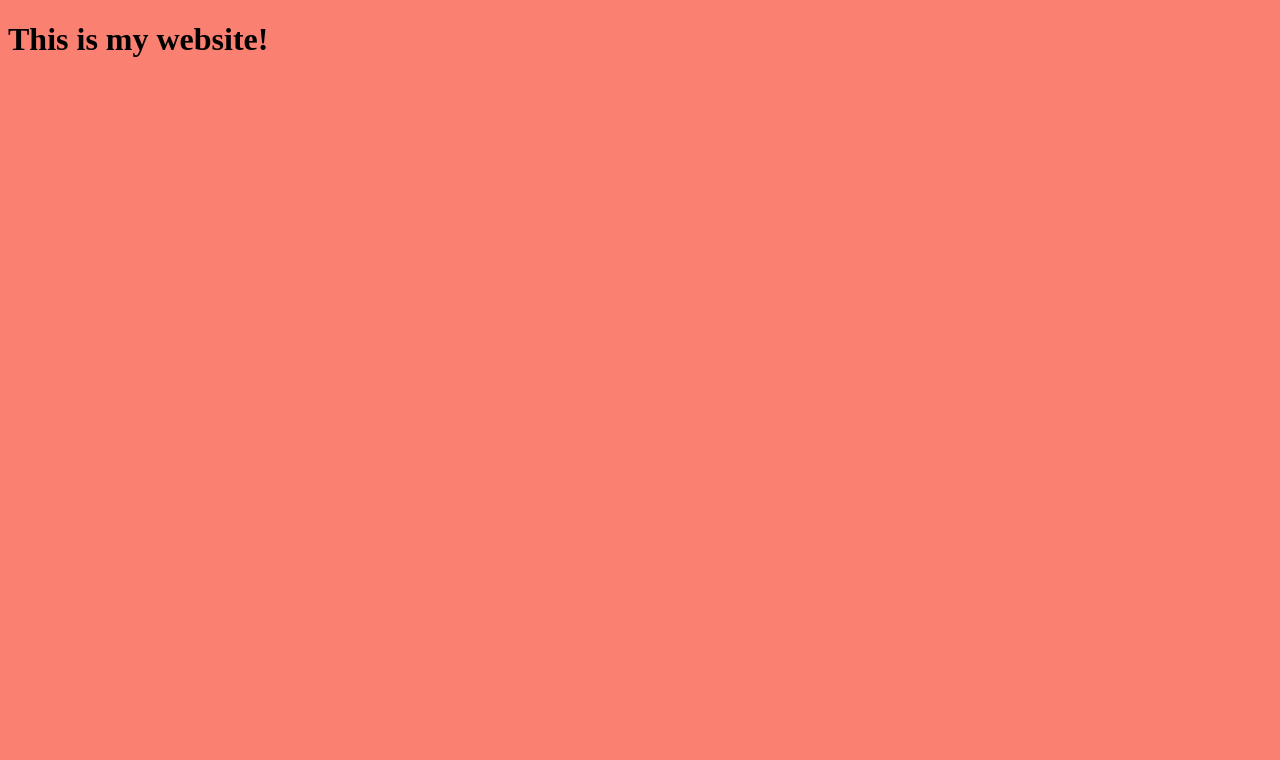
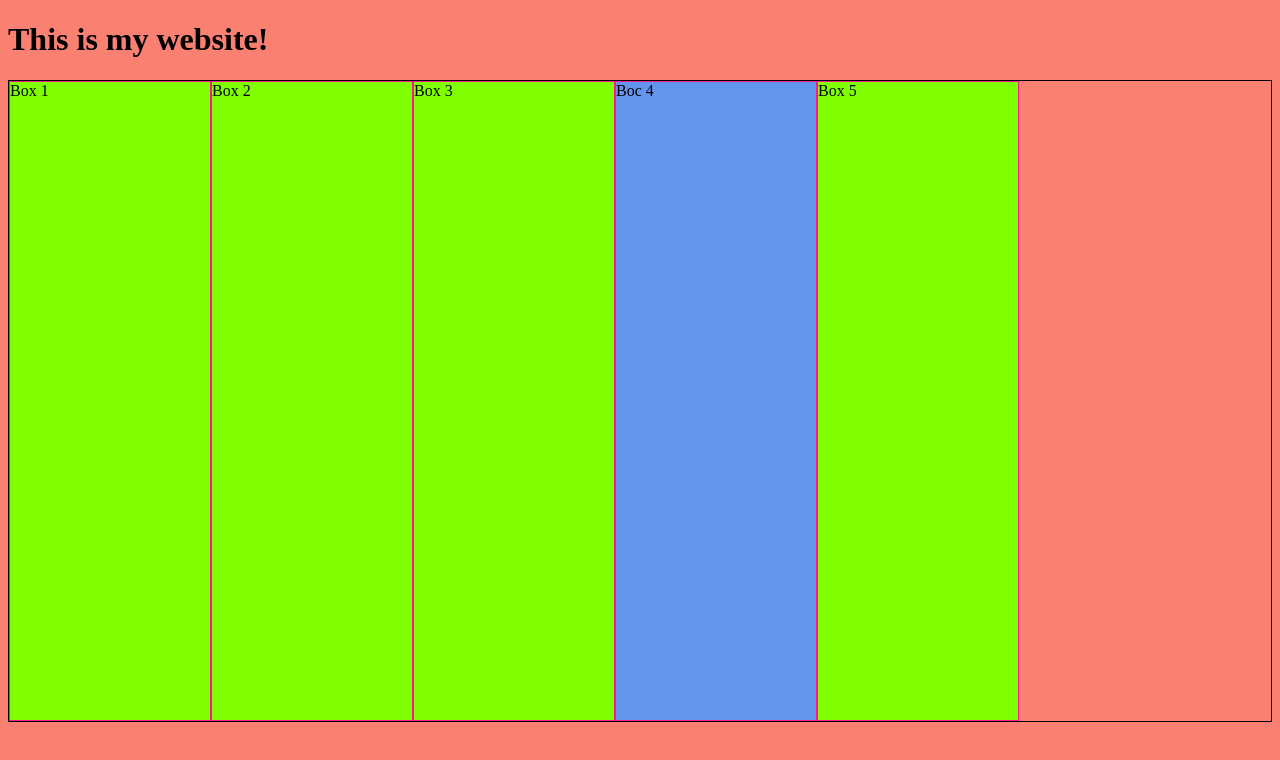
Before and after one commit to berryplant/flexbox-demo, a plain HTML site: page index.html in a window 1280 px wide. Drawn offline with Linux system fonts and the light colour scheme.

Commit message:
flex properties

```diff
--- a/index.html
+++ b/index.html
@@ -10,5 +10,12 @@
 </head>
 <body>
     <h1>This is my website!</h1>
+    <main>
+        <section>Box 1</section>
+        <section>Box 2</section>
+        <section>Box 3</section>
+        <section id="special">Boc 4</section>
+        <section>Box 5</section>
+    </main>
 </body>
 </html>
--- a/style.css
+++ b/style.css
@@ -1,3 +1,22 @@
 body {
     background-color: salmon;
 }
+
+main {
+    height: 80vh;
+    border: 1px solid black;
+    display: flex;
+}
+
+section {
+    background: chartreuse;
+    border: 1px solid deeppink;
+    flex-basis: 200px;
+    /* flex-grow: 1; */
+}
+
+#special {
+    background-color: cornflowerblue;
+    /* flex-grow: 20; */
+    flex-shrink: 5;
+}
```
